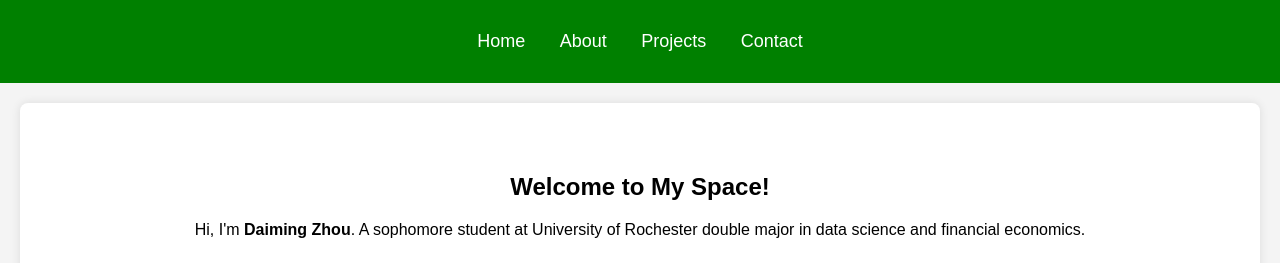
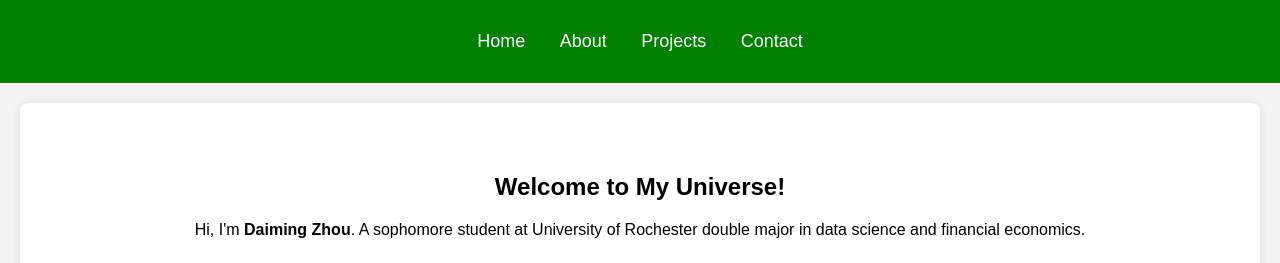
Before and after one commit to DennisChow0403/DennisChow0403.github.io, a plain HTML site: page index.html in a window 1280 px wide. Shown: the top 263 px of the page. Drawn offline with Linux system fonts and the light colour scheme.

Commit message:
Update index.html

```diff
--- a/index.html
+++ b/index.html
@@ -20,7 +20,7 @@
     </header>
 
     <section id="home">
-        <h1>Welcome to My Space!</h1>
+        <h1>Welcome to My Universe!</h1>
         <p>Hi, I'm <strong>Daiming Zhou</strong>. A sophomore student at University of Rochester double major in data science and financial economics.</p>
     </section>
 
```
